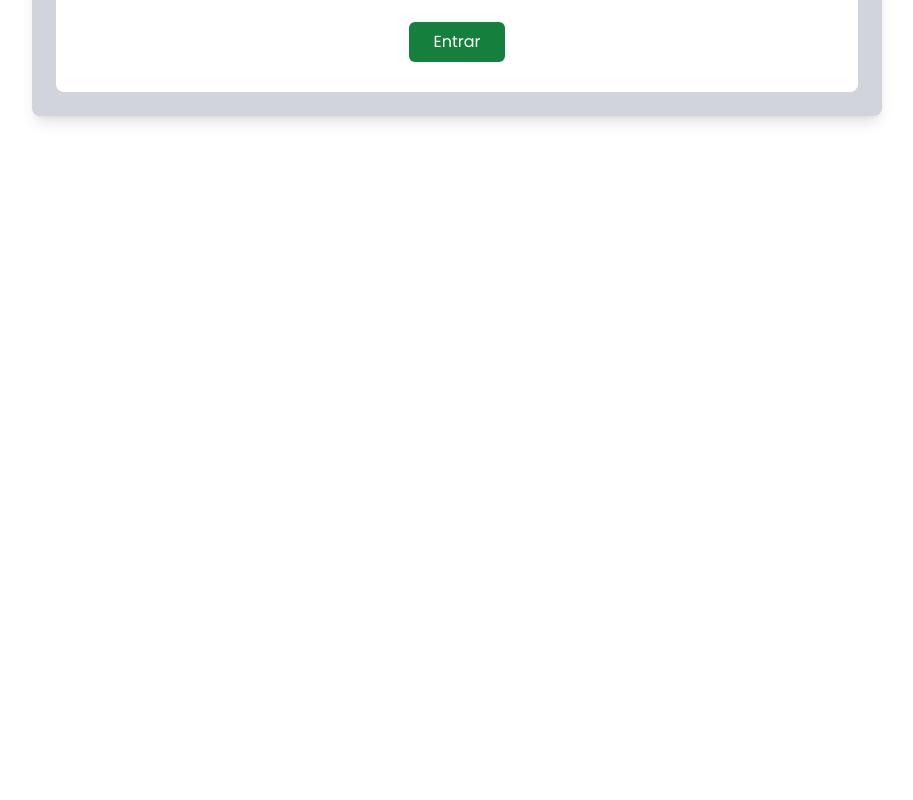
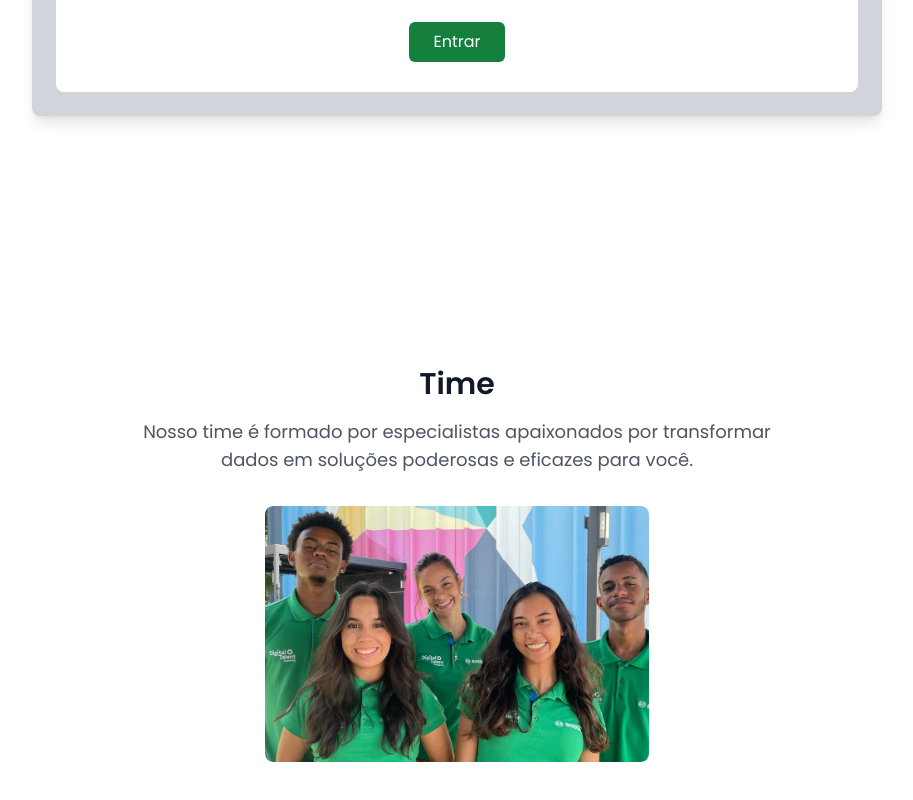
Before and after one commit to mimsvic/projeto, a React (Create React App) app: page / in a window 1280 px wide. Shown: the part 1282-2082 px from the top of the page, without its empty margins (183-1096 px from the left). Before the commit the page ends 1446 px from the top, so only its background shows below. Built offline with nearby package versions, Linux system fonts and the light colour scheme; grey boxes are pictures that could not be loaded.

Commit message:
aaaaaaaaaaaaaaaaaaa q merda

```diff
--- a/src/App.js
+++ b/src/App.js
@@ -31,7 +31,7 @@ export default function App() {
 
   return (
     <div className="bg-white dark:bg-black text-gray-900 dark:text-white font-poppins min-h-screen">
-      {/* Corrigindo o cabeçalho */}
+      {/* Cabeçalho */}
       <header className="w-full py-4 fixed top-0 left-0 bg-white dark:bg-black z-50 border-none shadow-none">
         <div className="max-w-7xl mx-auto flex items-center justify-between px-6">
           <img
@@ -124,9 +124,11 @@ export default function App() {
 
       {/* Funcionalidades */}
       {showFuncionalidades && (
-      <div id="funcionalidades" className="min-h-screen flex flex-col items-center justify-center bg-white dark:bg-black py-12">
+        <div id="funcionalidades" className="min-h-screen flex flex-col items-center justify-center bg-white dark:bg-black py-12 mb-0">
           <h2 className="text-5xl font-bold text-gray-900 dark:text-white mb-6">Funcionalidades do Finit</h2>
-        <p className="text-lg text-gray-600 font-bold dark:text-gray-300 text-center max-w-2xl mb-12">A finit usa o Power BI para automatizar a comparação de planilhas e tornar esse processo mais eficiente.</p>
+          <p className="text-lg text-gray-600 font-bold dark:text-gray-300 text-center max-w-2xl mb-0">
+            A finit usa o Power BI para automatizar a comparação de planilhas e tornar esse processo mais eficiente.
+          </p>
           <div className="grid grid-cols-1 md:grid-cols-3 gap-12 w-full max-w-6xl">
             {['icon.png', 'icon 2.png', 'icon 3.png'].map((icon, index) => (
               <div key={index} className="flex flex-col items-center">
@@ -143,6 +145,17 @@ export default function App() {
           </div>
         </div>
       )}
+
+      {/* Seção Time */}
+      <div id="time" className="min-h-screen flex flex-col items-center justify-center bg-white dark:bg-black py-12 mt-0">
+        <h3 className="text-3xl font-bold text-gray-900 dark:text-white mb-4">Time</h3>
+        <p className="text-lg text-gray-600 dark:text-gray-300 text-center max-w-2xl mb-8">
+          Nosso time é formado por especialistas apaixonados por transformar dados em soluções poderosas e eficazes para você.
+        </p>
+        <div className="w-96 h-64 bg-gray-100 dark:bg-gray-700 rounded-lg overflow-hidden">
+          <img src="/time.png" alt="Time" className="w-full h-full object-cover rounded-lg" />
+        </div>
+      </div>
     </div>
   );
 }
```
Also changed, not shown: public/time.png. Lines whose indentation alone changed are shown as unchanged.
